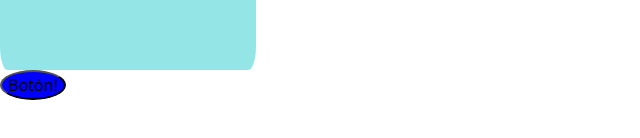
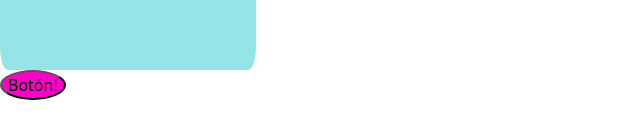
Before and after one commit to Eve-Boudika/JustSell, a plain HTML site: page Main page/index.html in a window 1280 px wide. Shown: the part 730-868 px from the top of the page, without its empty margins (0-640 px from the left). Drawn offline with nearby package versions, Linux system fonts and the light colour scheme.

Commit message:
modifico botón
cambio color de botón

```diff
--- a/Main page/style.css
+++ b/Main page/style.css
@@ -47,6 +47,6 @@
 #boton{
     display: flex;
     align-items: flex-end;
-    background-color: blue;
+    background-color: rgb(255, 0, 200);
     border-radius: 50%;
 }
```
